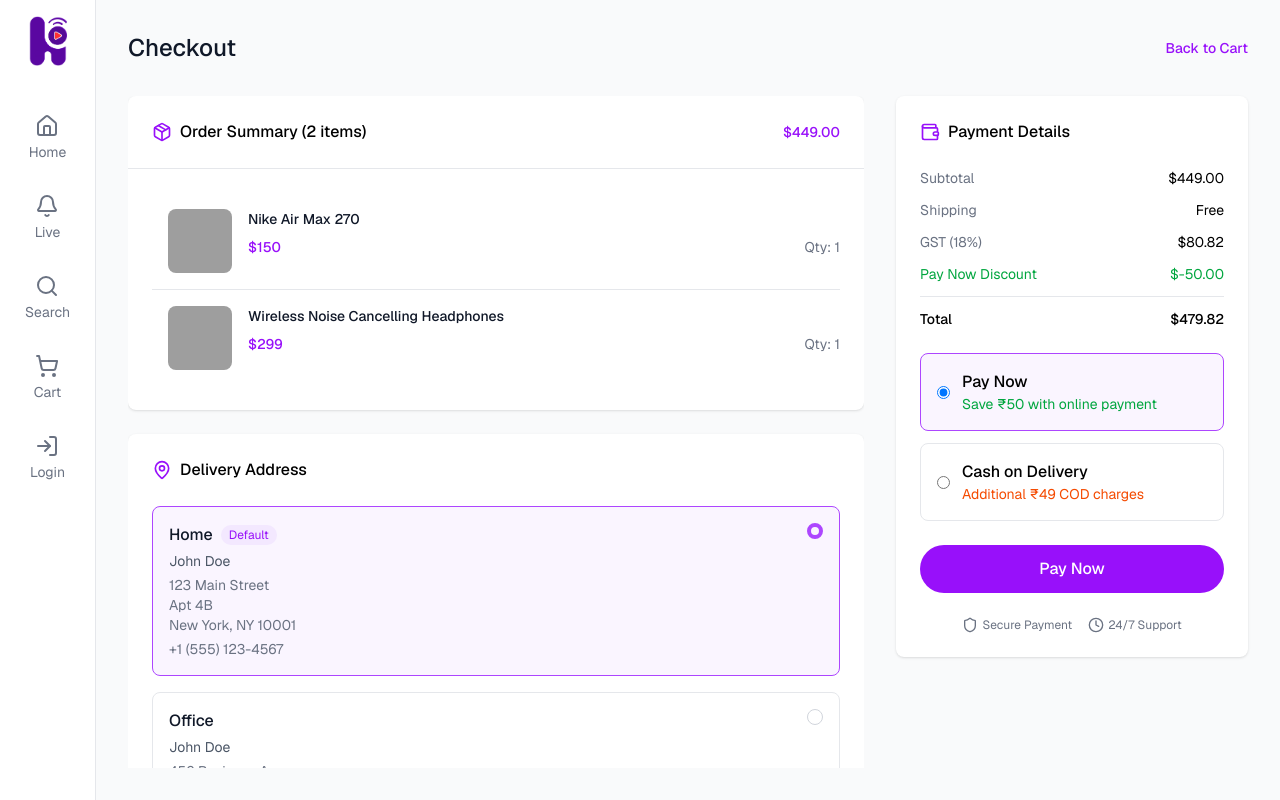
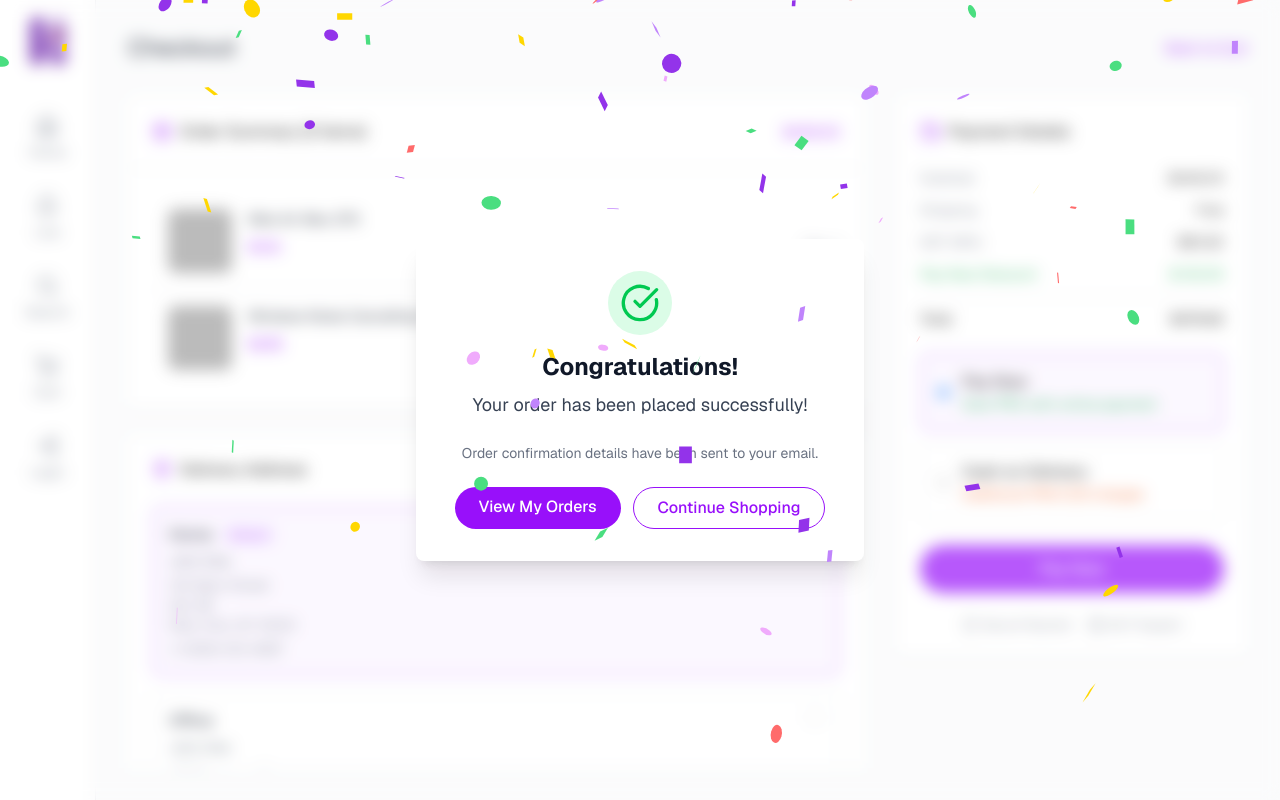
Before and after one commit to ayushkumarsingh2422005/HaloHunt, a Next.js app in the folder halohunt-web/: page /checkout in a window 1280 px wide. Both pictures are taken after a click on the button "Pay Now". Built offline with nearby package versions, Linux system fonts and the light colour scheme; grey boxes are pictures that could not be loaded.

Commit message:
confette added on cheout

```diff
--- a/halohunt-web/package.json
+++ b/halohunt-web/package.json
@@ -13,6 +13,7 @@
     "lucide-react": "^0.525.0",
     "next": "15.3.4",
     "react": "^19.0.0",
+    "react-confetti": "^6.4.0",
     "react-dom": "^19.0.0",
     "react-icons": "^5.5.0"
   },
--- a/halohunt-web/src/app/checkout/page.js
+++ b/halohunt-web/src/app/checkout/page.js
@@ -1,7 +1,13 @@
 "use client";
-import { useState } from 'react';
-import { CreditCard, Truck, Shield, Clock, MapPin, ChevronRight, Package, Wallet } from 'lucide-react';
+import { useState, useEffect } from 'react';
+import { CreditCard, Truck, Shield, Clock, MapPin, ChevronRight, Package, Wallet, CheckCircle } from 'lucide-react';
 import Link from 'next/link';
+import dynamic from 'next/dynamic';
+
+// Dynamically import react-confetti with no SSR
+const ReactConfetti = dynamic(() => import('react-confetti'), {
+  ssr: false
+});
 
 // Sample data - in a real app this would come from your cart state
 const cartItems = [
@@ -109,6 +115,38 @@ const AddressCard = ({ address, selected, onSelect }) => {
 export default function CheckoutPage() {
   const [selectedAddress, setSelectedAddress] = useState(1);
   const [paymentMethod, setPaymentMethod] = useState('pay_now');
+  const [orderPlaced, setOrderPlaced] = useState(false);
+  const [confettiActive, setConfettiActive] = useState(false);
+  const [windowSize, setWindowSize] = useState({
+    width: typeof window !== 'undefined' ? window.innerWidth : 0,
+    height: typeof window !== 'undefined' ? window.innerHeight : 0
+  });
+
+  // Update window size for confetti
+  useEffect(() => {
+    const handleResize = () => {
+      setWindowSize({
+        width: window.innerWidth,
+        height: window.innerHeight
+      });
+    };
+
+    if (typeof window !== 'undefined') {
+      window.addEventListener('resize', handleResize);
+      return () => window.removeEventListener('resize', handleResize);
+    }
+  }, []);
+
+  // Handle order placement
+  const handlePlaceOrder = () => {
+    setOrderPlaced(true);
+    setConfettiActive(true);
+
+    // Stop confetti after 6 seconds
+    setTimeout(() => {
+      setConfettiActive(false);
+    }, 6000);
+  };
 
   // Calculate totals
   const subtotal = cartItems.reduce((sum, item) => sum + item.price * item.quantity, 0);
@@ -120,6 +158,50 @@ export default function CheckoutPage() {
 
   return (
     <div className="min-h-screen bg-gray-50">
+      {/* Order Success Overlay */}
+      {orderPlaced && (
+        <div className="fixed inset-0 backdrop-blur-sm bg-white/30 z-50 flex items-center justify-center">
+          <div className="bg-white rounded-lg p-8 max-w-md w-full mx-4 text-center animate-bounce-in shadow-xl">
+            <div className="mx-auto w-16 h-16 flex items-center justify-center rounded-full bg-green-100 mb-4 animate-success-pulse">
+              <CheckCircle className="w-10 h-10 text-green-500" />
+            </div>
+            <h2 className="text-2xl font-bold text-gray-900 mb-2">Congratulations!</h2>
+            <p className="text-lg text-gray-700 mb-6">Your order has been placed successfully!</p>
+            <p className="text-sm text-gray-500 mb-6">Order confirmation details have been sent to your email.</p>
+            <div className="flex flex-col sm:flex-row gap-3 justify-center">
+              <Link
+                href="/profile"
+                className="px-6 py-2 bg-purple-600 text-white rounded-full font-medium hover:bg-purple-700 transition-colors"
+              >
+                View My Orders
+              </Link>
+              <Link
+                href="/"
+                className="px-6 py-2 border border-purple-600 text-purple-600 rounded-full font-medium hover:bg-purple-50 transition-colors"
+              >
+                Continue Shopping
+              </Link>
+            </div>
+          </div>
+        </div>
+      )}
+
+      {/* Confetti overlay when order is placed - positioned on top of everything */}
+      {confettiActive && (
+        <div className="fixed inset-0 z-[100] pointer-events-none">
+          <ReactConfetti
+            width={windowSize.width}
+            height={windowSize.height}
+            recycle={false}
+            numberOfPieces={600}
+            gravity={0.15}
+            colors={['#9333ea', '#c084fc', '#f0abfc', '#ffd700', '#ff6b6b', '#4ade80']}
+            tweenDuration={5000}
+            initialVelocityY={15}
+          />
+        </div>
+      )}
+
       <div className="max-w-6xl mx-auto px-4 py-8">
         <div className="flex items-center justify-between mb-8">
           <h1 className="text-2xl font-medium text-gray-900">Checkout</h1>
@@ -259,7 +341,10 @@ export default function CheckoutPage() {
               </div>
 
               {/* Place Order Button */}
-              <button className="w-full mt-6 bg-purple-600 text-white py-3 rounded-full font-medium hover:bg-purple-700 transition-colors">
+              <button
+                className="w-full mt-6 bg-purple-600 text-white py-3 rounded-full font-medium hover:bg-purple-700 transition-colors"
+                onClick={handlePlaceOrder}
+              >
                 {paymentMethod === 'pay_now' ? 'Pay Now' : 'Place Order'}
               </button>
 
--- a/halohunt-web/tailwind.config.js
+++ b/halohunt-web/tailwind.config.js
@@ -12,6 +12,22 @@ module.exports = {
         'gradient-conic':
           'conic-gradient(from 180deg at 50% 50%, var(--tw-gradient-stops))',
       },
+      keyframes: {
+        'bounce-in': {
+          '0%': { transform: 'scale(0.8)', opacity: '0' },
+          '50%': { transform: 'scale(1.05)' },
+          '70%': { transform: 'scale(0.95)' },
+          '100%': { transform: 'scale(1)', opacity: '1' },
+        },
+        'success-pulse': {
+          '0%, 100%': { transform: 'scale(1)' },
+          '50%': { transform: 'scale(1.05)' },
+        }
+      },
+      animation: {
+        'bounce-in': 'bounce-in 0.5s ease-out',
+        'success-pulse': 'success-pulse 2s ease-in-out infinite',
+      },
     },
   },
   plugins: [
```
Also changed, not shown: 1 other file (tests, documents, lock files or other folders).
